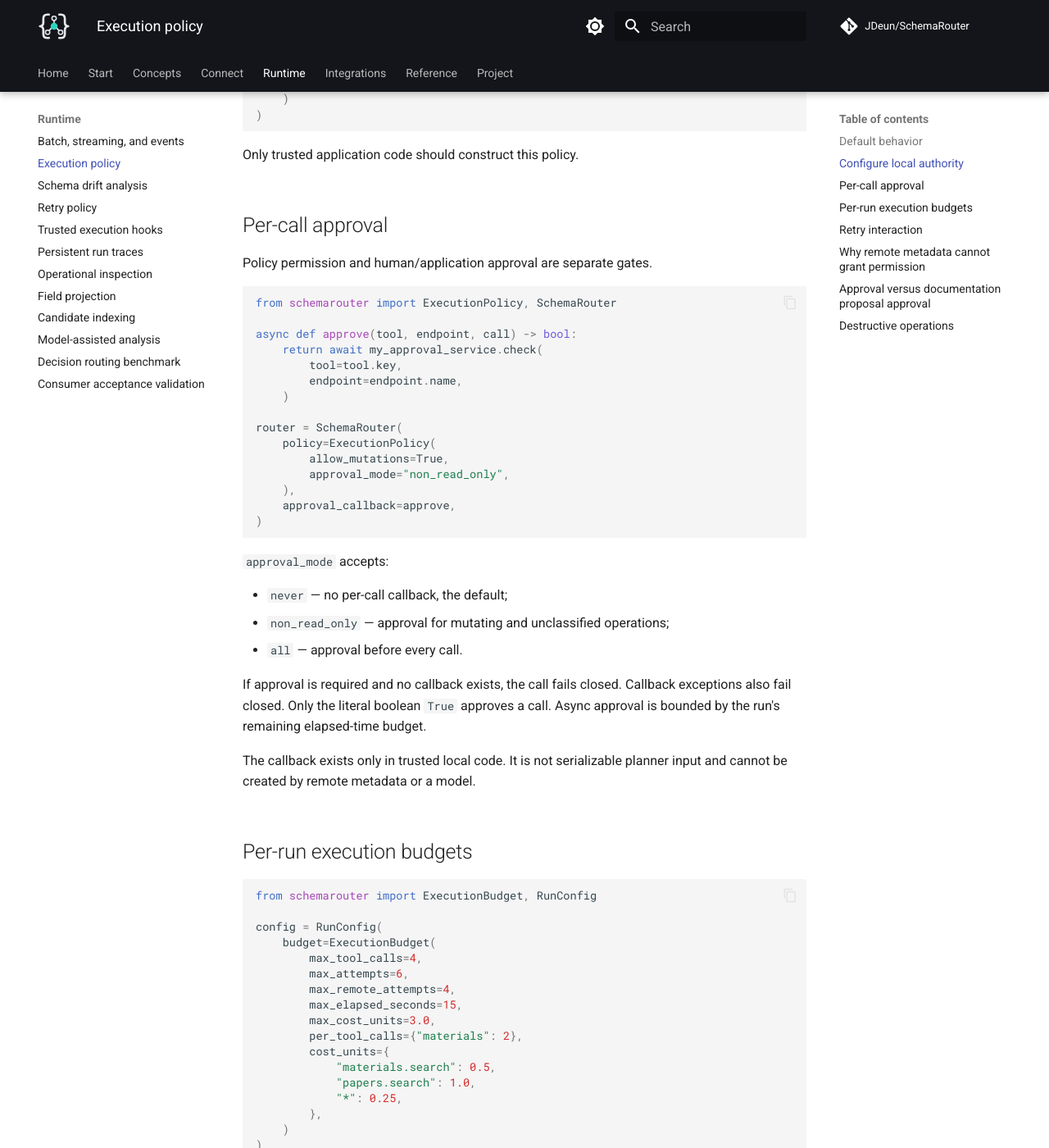
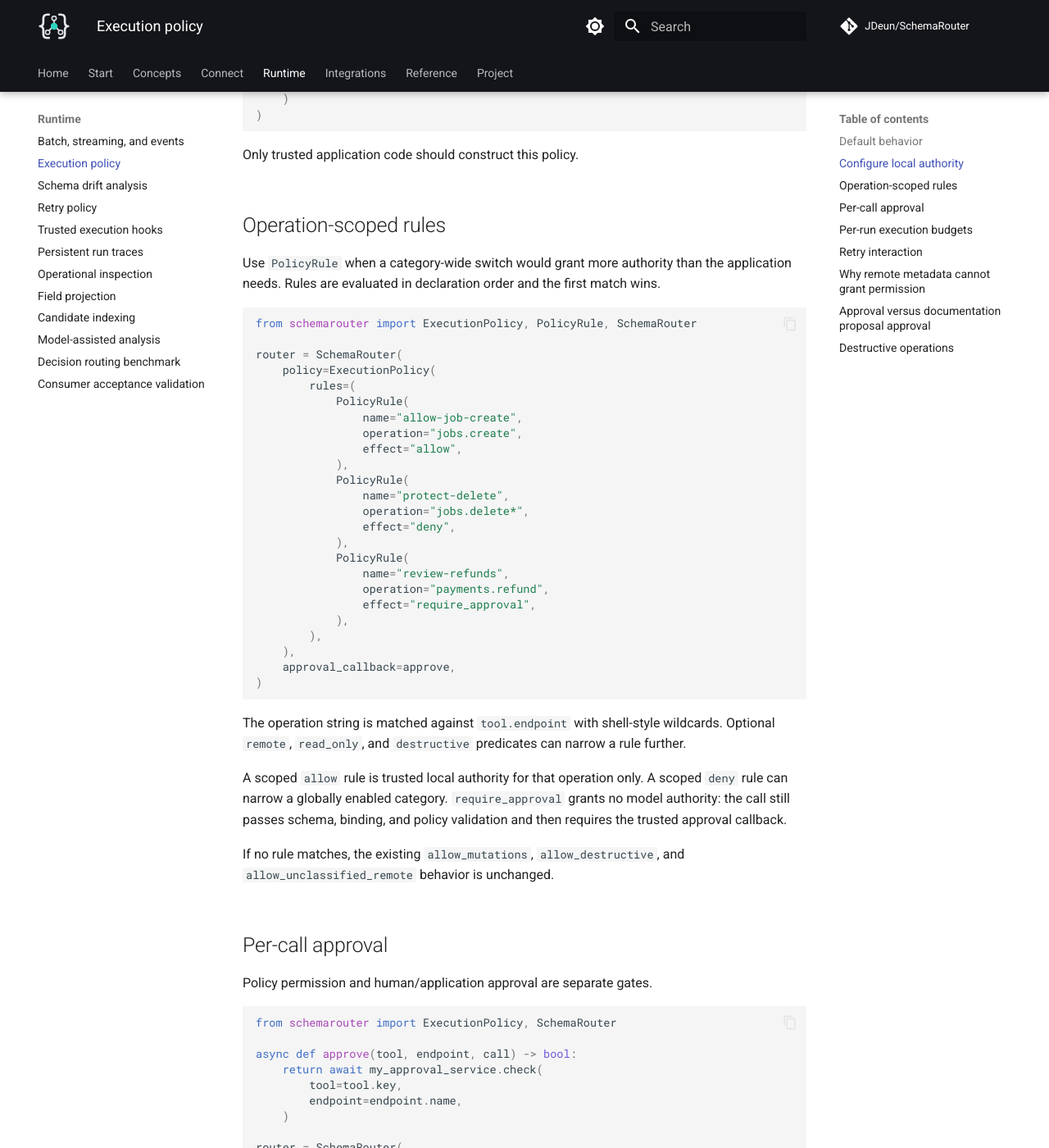
Before and after one commit to JDeun/SchemaRouter, an MkDocs documentation site: the page built from docs/guides/execution-policy.md, in a window 1280 px wide and 1400 px high, scrolled down 723 px. Shown: the whole window at 82% size. Built offline with MkDocs 1.6.1 and Material for MkDocs 9.7.7, drawn with Linux system fonts in a browser that asks for light colours; comment, search, counter and statistics services are not loaded.

Commit message:
docs: document operation-scoped execution policy

````diff
--- a/docs/guides/execution-policy.md
+++ b/docs/guides/execution-policy.md
@@ -28,6 +28,48 @@ router = SchemaRouter(
 ```
 
 Only trusted application code should construct this policy.
+
+## Operation-scoped rules
+
+Use `PolicyRule` when a category-wide switch would grant more authority than the application needs.
+Rules are evaluated in declaration order and the first match wins.
+
+```python
+from schemarouter import ExecutionPolicy, PolicyRule, SchemaRouter
+
+router = SchemaRouter(
+    policy=ExecutionPolicy(
+        rules=(
+            PolicyRule(
+                name="allow-job-create",
+                operation="jobs.create",
+                effect="allow",
+            ),
+            PolicyRule(
+                name="protect-delete",
+                operation="jobs.delete*",
+                effect="deny",
+            ),
+            PolicyRule(
+                name="review-refunds",
+                operation="payments.refund",
+                effect="require_approval",
+            ),
+        ),
+    ),
+    approval_callback=approve,
+)
+```
+
+The operation string is matched against `tool.endpoint` with shell-style wildcards. Optional
+`remote`, `read_only`, and `destructive` predicates can narrow a rule further.
+
+A scoped `allow` rule is trusted local authority for that operation only. A scoped `deny` rule can
+narrow a globally enabled category. `require_approval` grants no model authority: the call still
+passes schema, binding, and policy validation and then requires the trusted approval callback.
+
+If no rule matches, the existing `allow_mutations`, `allow_destructive`, and
+`allow_unclassified_remote` behavior is unchanged.
 
 ## Per-call approval
 
````
